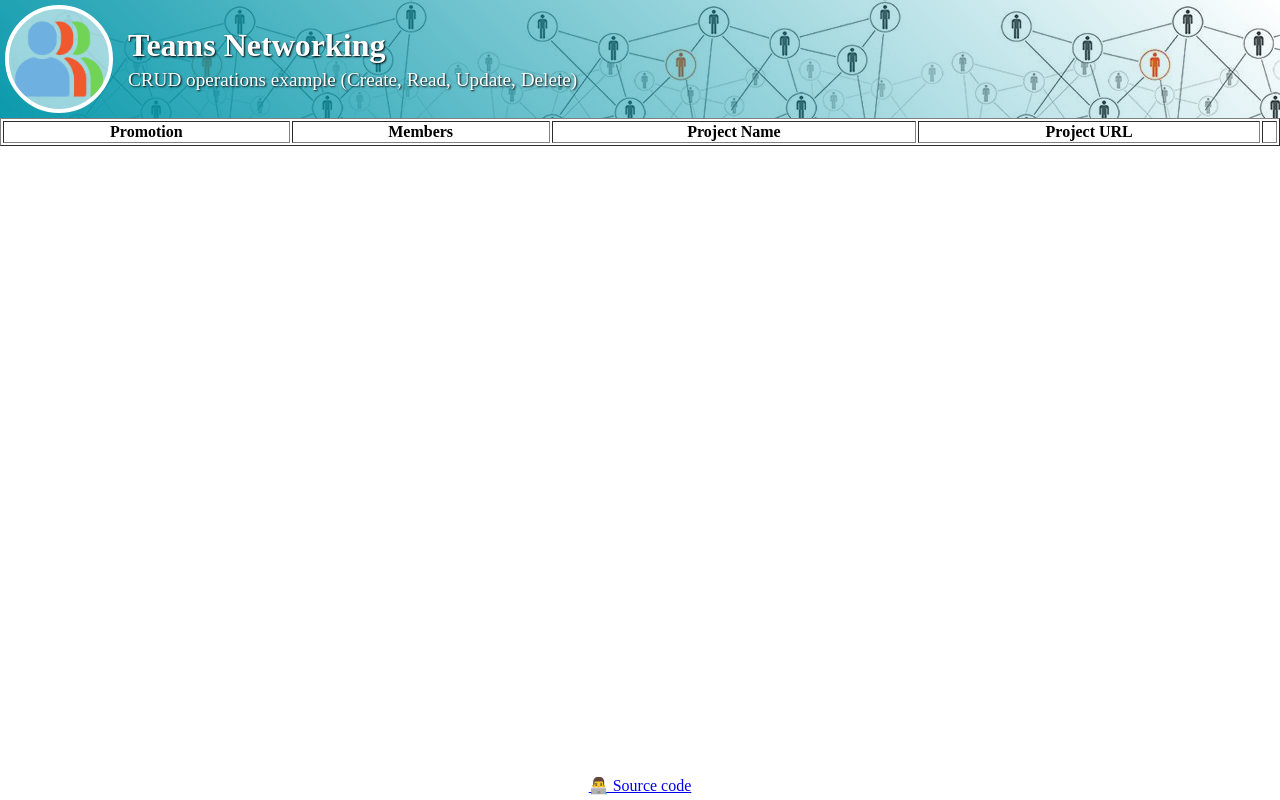
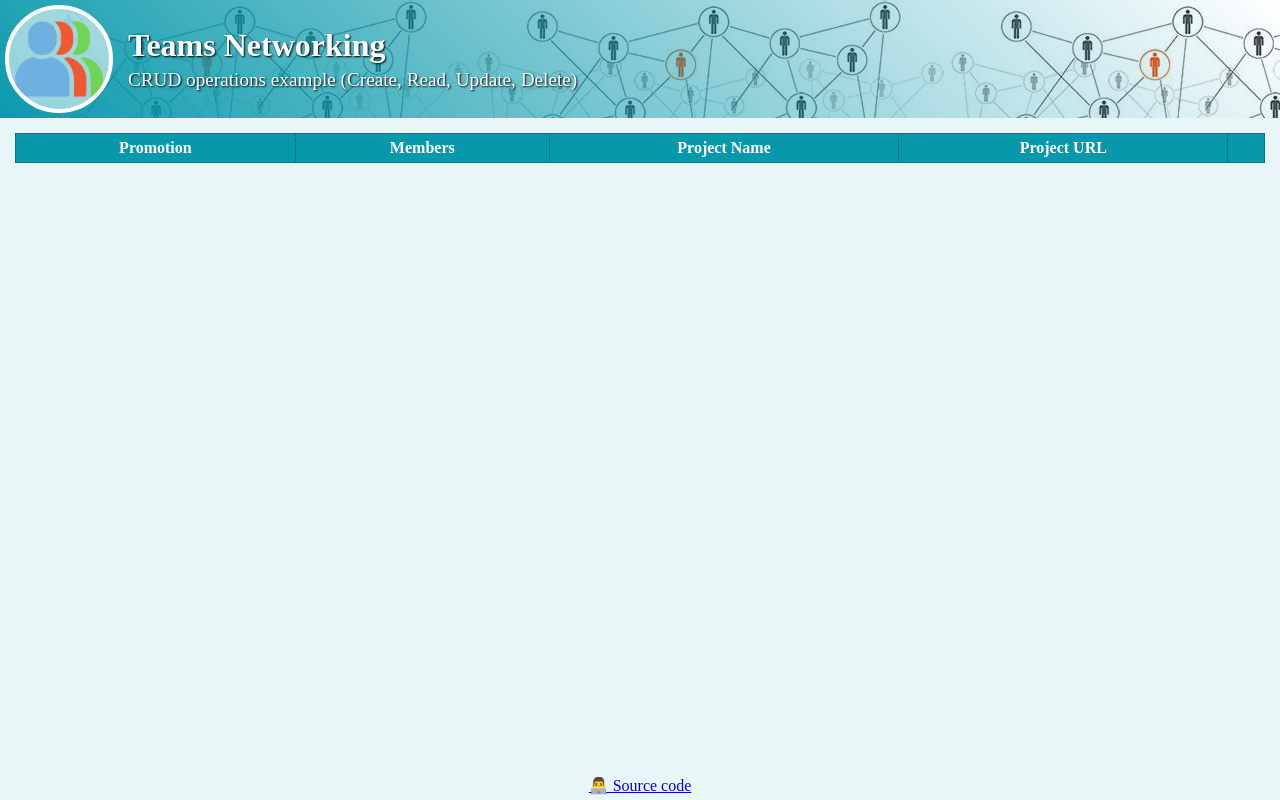
Before and after one commit to Alle024gg/teams-networking, a website built with webpack: page src/index.html in a window 1280 px wide. Built offline with nearby package versions, Linux system fonts and the light colour scheme; files whose address does not match are found by name.

Commit message:
style teams table

```diff
--- a/src/style.css
+++ b/src/style.css
@@ -6,6 +6,7 @@ body {
   margin: 0;
   display: flex;
   flex-direction: column;
+  background-color: #e9f6f8;
 }
 section {
   flex: 1;
@@ -47,11 +48,25 @@ h2 {
   font-weight: 100;
   font-size: 1.2em;
 }
-
-table {
+section {
+  padding: 15px;
+}
+#teamsTable {
+  border-collapse: collapse;
   width: 100%;
 }
-
+#teamsTable th,
+#teamsTable td {
+  border: 1px solid #057988;
+  padding: 5px;
+}
+#teamsTable th {
+  background-color: #0798ab;
+  color: white;
+}
+#teamsTable tr:nth-child(even) {
+  background-color: #f2f2f2;
+}
 footer {
   text-align: center;
   padding: 5px;
```
